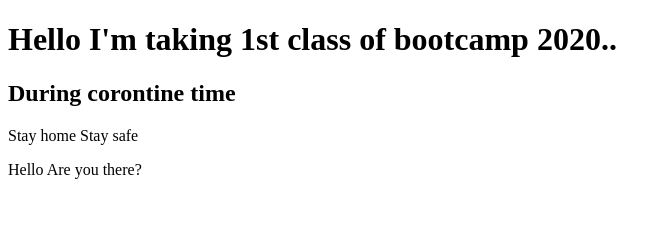
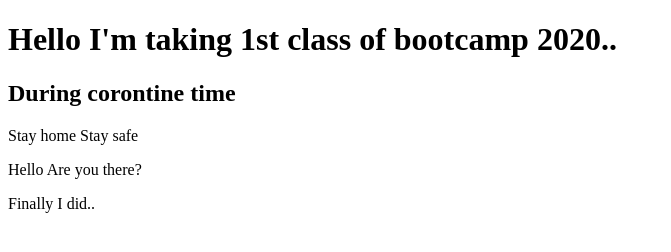
Before and after one commit to kainat555/newRepo, a plain HTML site: page index.html in a window 1280 px wide. Shown: the whole page, without its empty margins (0-671 px from the left). Drawn offline with Linux system fonts and the light colour scheme.

Commit message:
update index.html

```diff
--- a/index.html
+++ b/index.html
@@ -10,6 +10,7 @@
   <h2>During corontine time</h2>
   <p>Stay home Stay safe</p>
   <p>Hello Are you there?</p>
+  <p>Finally I did..</p>
 
 </body>
 </html>
```
